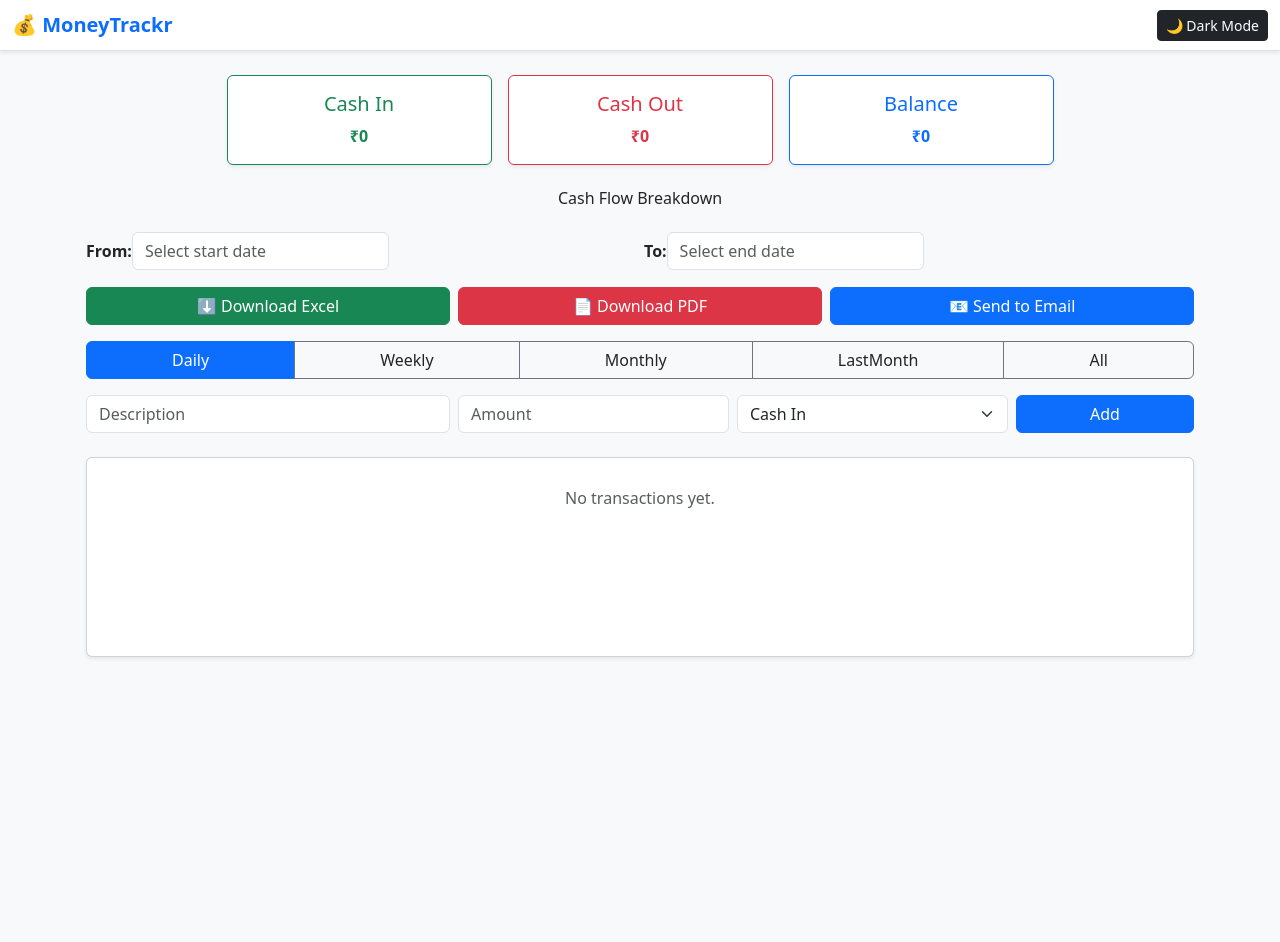
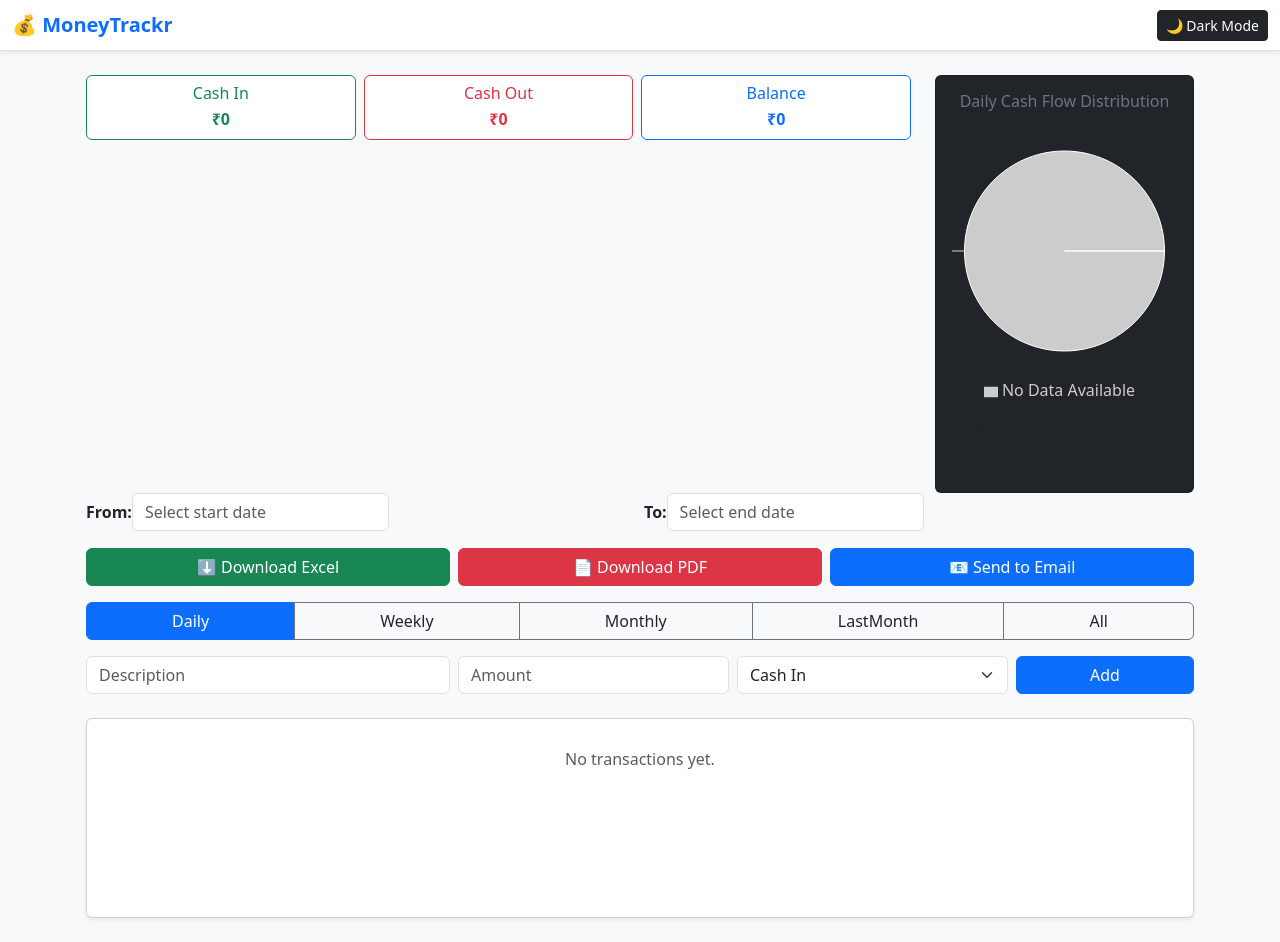
Before and after one commit to mosin11/moneytrackr, a React (Create React App) app: page / in a window 1280 px wide. Before the commit the page ends 800 px from the top, so only its background shows below. Built offline with nearby package versions, Linux system fonts and the light colour scheme.

Commit message:
Initial commit

```diff
--- a/package.json
+++ b/package.json
@@ -20,11 +20,11 @@
     "react-datepicker": "8.4.0",
     "react-dom": "^19.1.0",
     "react-scripts": "5.0.1",
+    "recharts": "3.0.2",
     "web-vitals": "2.1.4",
     "xlsx-js-style": "1.2.0"
   },
   "scripts": {
-
     "test": "react-scripts test",
     "start": "react-scripts start",
     "build": "react-scripts build",
--- a/src/App.js
+++ b/src/App.js
@@ -201,7 +201,7 @@ function App() {
 
       {/* Main Content */}
       <div className="container px-3">
-        <Header transactions={filteredTransactions} activeTab={activeTab} />
+        <Header transactions={filteredTransactions} tabLabel={activeTab} />
         <DateRangePicker fromDate={fromDate} toDate={toDate} setFromDate={setFromDate} setToDate={setToDate} />
 
         {/* Action Buttons */}
--- a/src/components/CashFlowPieChart.js
+++ b/src/components/CashFlowPieChart.js
@@ -1,10 +1,15 @@
+import { PieChart, Pie, Cell, Legend, Tooltip, ResponsiveContainer } from 'recharts';
+import { getCategoryFromDescription } from '../utils/getCategoryFromDescription';
 import { useState } from 'react';
-import Highcharts from 'highcharts';
-import HighchartsReact from 'highcharts-react-official';
-import { getCategoryFromDescription } from '../utils/getCategoryFromDescription';
+
+const COLORS = ['#00c49f', '#ff8042'];
+const CATEGORY_COLORS = [
+    '#8884d8', '#82ca9d', '#ffc658', '#ff7f50', '#8dd1e1', '#a4de6c', '#d0ed57', '#d88884', '#c0c0c0'
+];
+const PLACEHOLDER_COLOR = ['#ccc'];
 
 function CashFlowPieChart({ transactions, tabLabel }) {
-    const [showDrilldown, setShowDrilldown] = useState(false);
+    const [showCategories, setShowCategories] = useState(false);
 
     let totalIn = 0;
     let totalOut = 0;
@@ -22,102 +27,84 @@ function CashFlowPieChart({ transactions, tabLabel }) {
     };
 
     transactions.forEach(t => {
-        totalIn += t.cashIn || 0;
-        totalOut += t.cashOut || 0;
-
-        if (t.cashOut && t.description) {
-            const category = getCategoryFromDescription(t.description);
-            categoryBreakdown[category] = (categoryBreakdown[category] || 0) + t.cashOut;
+        const amount = t.amount || 0;
+        if (t.type === 'in') totalIn += amount;
+        if (t.type === 'out') {
+            totalOut += amount;
+            const category = getCategoryFromDescription(t.desc || '');
+            categoryBreakdown[category] = (categoryBreakdown[category] || 0) + amount;
         }
     });
 
-    const mainChartData = [
-        { name: 'Cash In', y: totalIn, color: '#00c49f' },
-        {
-            name: 'Cash Out',
-            y: totalOut,
-            color: '#ff8042',
-            events: {
-                click: () => setShowDrilldown(true)
-            }
-        }
+    const mainData = [
+        { name: 'Cash In', value: totalIn },
+        { name: 'Cash Out', value: totalOut }
     ];
 
-    const categoryData = Object.entries(categoryBreakdown).map(([name, y]) => ({
-        name,
-        y
-    }));
+    const hasMainData = totalIn > 0 || totalOut > 0;
 
-    const chartOptions = {
-        chart: {
-            type: 'pie',
-            backgroundColor: 'transparent',
-            height: showDrilldown ? '400px' : '300px',
-            events: {
-                click: () => {
-                    if (showDrilldown) setShowDrilldown(false);
-                }
-            }
-        },
-        title: {
-            text: showDrilldown ? `${tabLabel} Cash Out Flow` : `${tabLabel} Cash Flow Distribution`,
-            style: {
-                fontSize: '16px',
-                color: '#fff'
-            }
-        },
-        tooltip: {
-            pointFormat: 'Amount: <b>₹{point.y}</b><br/>Percentage: <b>{point.percentage:.1f}%</b>'
-        },
-        accessibility: {
-            point: { valueSuffix: '%' }
-        },
-        plotOptions: {
-            pie: {
-                allowPointSelect: true,
-                cursor: 'pointer',
-                dataLabels: {
-                    enabled: true,
-                    format: '<b>{point.name}</b><br/>₹{point.y}<br/>({point.percentage:.1f}%)',
-                    style: {
-                        color: '#fff',
-                        textOutline: 'none',
-                        fontSize: '11px'
-                    }
-                }
-            }
-        },
-        legend: {
-            align: 'center',
-            verticalAlign: 'bottom',
-            itemStyle: {
-                fontSize: '12px',
-                color: '#fff'
-            }
-        },
-        series: [{
-            name: showDrilldown ? 'Category' : 'Amount',
-            colorByPoint: true,
-            data: showDrilldown ? categoryData : mainChartData
-        }],
-        credits: {
-            enabled: false
-        }
-    };
+    const categoryData = Object.entries(categoryBreakdown)
+        .filter(([_, v]) => v > 0)
+        .map(([name, value]) => ({ name, value }));
+
+    const hasCategoryData = categoryData.length > 0;
+
+    const displayData = showCategories
+        ? hasCategoryData
+            ? categoryData
+            : [{ name: 'No Category Data', value: 1 }]
+        : hasMainData
+            ? mainData
+            : [{ name: 'No Data Available', value: 1 }];
+
+    const displayColors = showCategories
+        ? hasCategoryData
+            ? CATEGORY_COLORS
+            : PLACEHOLDER_COLOR
+        : hasMainData
+            ? COLORS
+            : PLACEHOLDER_COLOR;
 
     return (
-        <div
-            style={{
-                height: '400px',
-                maxWidth: '480px',
-                margin: '0 auto',
-                transition: 'height 0.3s ease'
-            }}
-        >
-            <HighchartsReact highcharts={Highcharts} options={chartOptions} />
+        <div className="p-2" style={{ maxWidth: '480px', margin: '0 auto' }}>
+            <h6 className="text-center text-secondary">
+                {showCategories ? `${tabLabel} Cash Out Flow` : `${tabLabel} Cash Flow Distribution`}
+            </h6>
+
+            <ResponsiveContainer width="100%" height={300}>
+                <PieChart>
+                    <Pie
+                        data={displayData}
+                        dataKey="value"
+                        nameKey="name"
+                        cx="50%"
+                        cy="50%"
+                        outerRadius={100}
+                        label={({ name, value, percent }) =>
+                            name.includes('No Data')
+                                ? name
+                                : `${name}: ₹${value} (${(percent * 100).toFixed(1)}%)`
+                        }
+                        onClick={() => {
+                            if (hasMainData || hasCategoryData) {
+                                setShowCategories(!showCategories);
+                            }
+                        }}
+                    >
+                        {displayData.map((entry, index) => (
+                            <Cell key={`cell-${index}`} fill={displayColors[index % displayColors.length]} />
+                        ))}
+                    </Pie>
+                    {hasMainData || hasCategoryData ? <Tooltip formatter={(value) => `₹${value}`} /> : null}
+                    <Legend verticalAlign="bottom" height={36} />
+                </PieChart>
+            </ResponsiveContainer>
+
+            <p className="text-center text-muted" style={{ fontSize: '0.85rem' }}>
+                Tap the chart to {showCategories ? 'view overall summary' : 'see category-wise breakdown'}
+            </p>
         </div>
     );
-
 }
 
 export default CashFlowPieChart;
--- a/src/components/Header.js
+++ b/src/components/Header.js
@@ -1,47 +1,52 @@
 import React from 'react';
 import CashFlowPieChart from './CashFlowPieChart';
 
-function Header({ transactions, activeTab }) {
+function Header({ transactions, tabLabel }) {
     const income = transactions.filter(t => t.type === 'in').reduce((acc, t) => acc + t.amount, 0);
     const expense = transactions.filter(t => t.type === 'out').reduce((acc, t) => acc + t.amount, 0);
     const balance = income - expense;
 
-
-
     return (
-        <div className="text-center mb-4">
-            <div className="row justify-content-center g-3">
-                <div className="col-lg-3 col-md-4 col-sm-6 col-12">
-                    <div className="card shadow-sm border-success h-100">
-                        <div className="card-body text-success">
-                            <h5 className="card-title">Cash In</h5>
-                            <p className="card-text fw-bold">₹{income}</p>
+        <div className="row">
+            {/* Summary Cards (left side) */}
+            <div className="col-12 col-md-9">
+                <div className="row g-2">
+                    <div className="col-4">
+                        <div className="card text-center border-success">
+                            <div className="card-body text-success p-2">
+                                <h6 className="mb-1">Cash In</h6>
+                                <strong>₹{income}</strong>
+                            </div>
                         </div>
                     </div>
-                </div>
-                <div className="col-lg-3 col-md-4 col-sm-6 col-12">
-                    <div className="card shadow-sm border-danger h-100">
-                        <div className="card-body text-danger">
-                            <h5 className="card-title">Cash Out</h5>
-                            <p className="card-text fw-bold">₹{expense}</p>
+                    <div className="col-4">
+                        <div className="card text-center border-danger">
+                            <div className="card-body text-danger p-2">
+                                <h6 className="mb-1">Cash Out</h6>
+                                <strong>₹{expense}</strong>
+                            </div>
                         </div>
                     </div>
-                </div>
-                <div className="col-lg-3 col-md-4 col-sm-6 col-12">
-                    <div className="card shadow-sm border-primary h-100">
-                        <div className="card-body text-primary">
-                            <h5 className="card-title">Balance</h5>
-                            <p className="card-text fw-bold">₹{balance}</p>
+                    <div className="col-4">
+                        <div className="card text-center border-primary">
+                            <div className="card-body text-primary p-2">
+                                <h6 className="mb-1">Balance</h6>
+                                <strong>₹{balance}</strong>
+                            </div>
                         </div>
                     </div>
                 </div>
             </div>
 
-            <div className="mt-4">
-                <h6 className="text-center">Cash Flow Breakdown</h6>
-
+            <div className="col-12 col-lg-3 mt-3 mt-lg-0">
+                <div className="card bg-dark text-white">
+                    <div className="card-body p-2">
+                        <CashFlowPieChart transactions={transactions} tabLabel={tabLabel} />
+                    </div>
+                </div>
             </div>
         </div>
+
     );
 }
 
```
Also changed, not shown: 2 other files (tests, documents, lock files or other folders).
